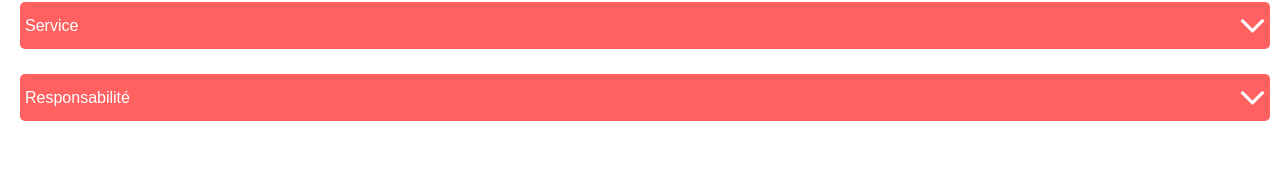
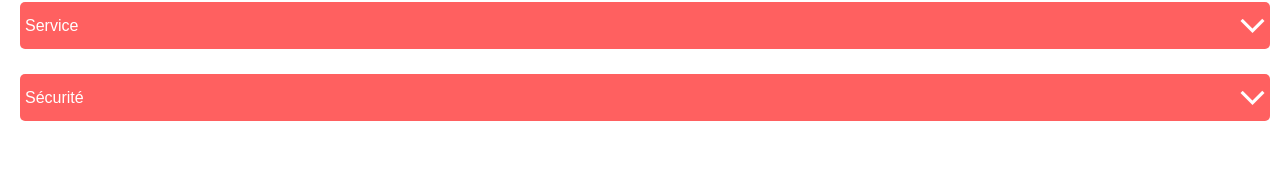
Before and after one commit to HakimIhaddadene/Kasa, a React (Create React App) app: page /aboutus in a window 1280 px wide. Shown: the part 526-697 px from the top of the page. Built offline with nearby package versions, Linux system fonts and the light colour scheme.

Commit message:
Ajout des textes des Collapses

```diff
--- a/src/pages/AboutUs.jsx
+++ b/src/pages/AboutUs.jsx
@@ -6,10 +6,10 @@
 	return (
 		<div>
 			<Banner />
-			<Collapse title="Fiabilité" description="Lorem Ipsum is simply dummy text of the printing and typesetting industry. Lorem Ipsum has been the industry's standard dummy text ever since the 1500s, when an unknown printer took a galley of type and scrambled it to make a type specimen book." />
+			<Collapse title="Fiabilité" description="Les annonces postées sur Kasa garantissent une fiabilité totale. Les photos sont conformes aux logements, et toutes les informations sont régulièrement vérifiées par nos équipes." />
 			<Collapse title="Respect" description="La bienveillance fait partie des valeurs fondatrices de Kasa. Tout comportement discriminatoire ou de perturbation du voisinage entraînera une exclusion de notre plateforme." />
-			<Collapse title="Service" description="Lorem Ipsum is simply dummy text of the printing and typesetting industry. Lorem Ipsum has been the industry's standard dummy text ever since the 1500s, when an unknown printer took a galley of type and scrambled it to make a type specimen book." />
-			<Collapse title="Responsabilité" description="Lorem Ipsum is simply dummy text of the printing and typesetting industry. Lorem Ipsum has been the industry's standard dummy text ever since the 1500s, when an unknown printer took a galley of type and scrambled it to make a type specimen book." />
+			<Collapse title="Service" description="Nos équipes se tiennent à votre disposition pour vous fournir une expérience parfaite. N'hésitez pas à nous contacter si vous avez la moindre question." />
+			<Collapse title="Sécurité" description="La sécurité est la priorité de Kasa. Aussi bien pour nos hôtes que pour les voyageurs, chaque logement correspond aux critères de sécurité établis par nos services. En laissant une note aussi bien à l'hôte qu'au locataire, cela permet à nos équipes de vérifier que les standards sont bien respectés. Nous organisons également des ateliers sur la sécurité domestique pour nos hôtes." />
 		</div>
 	);
 }
```
